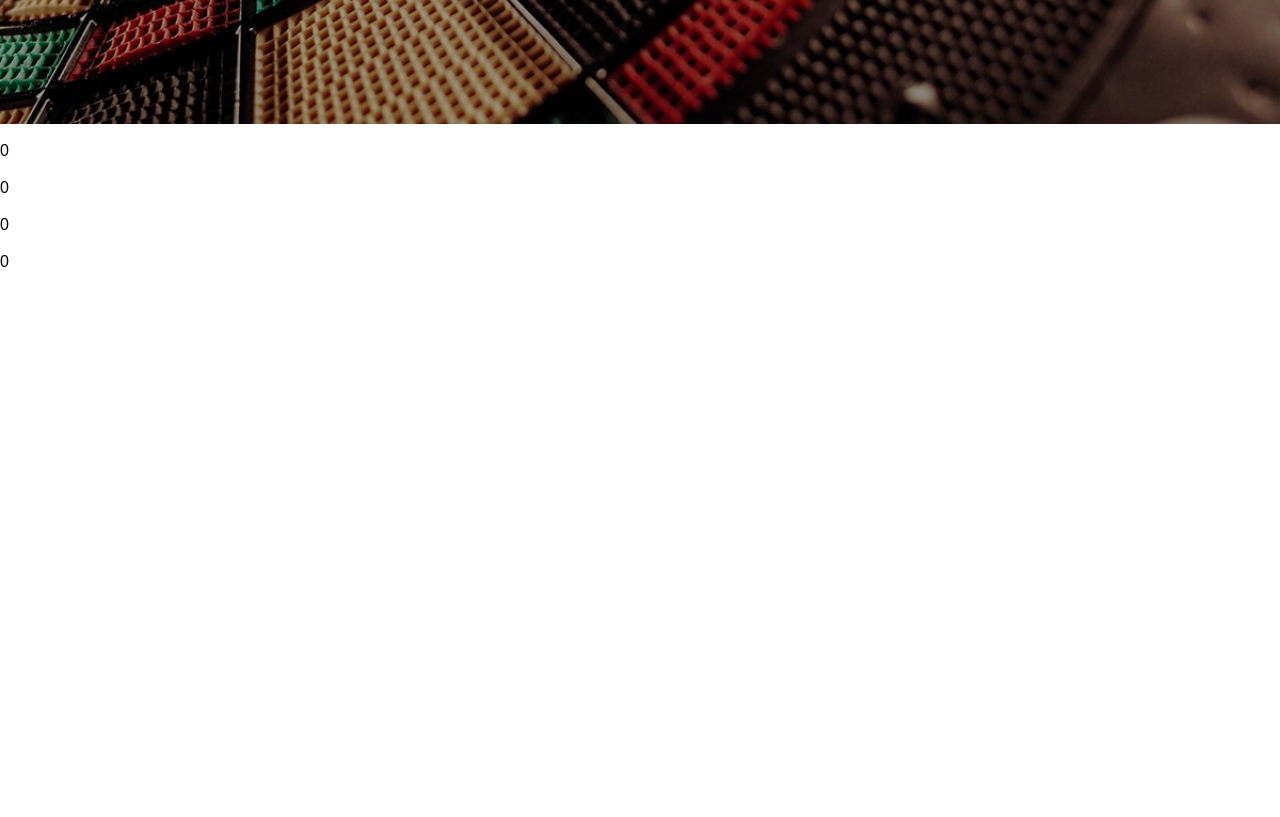
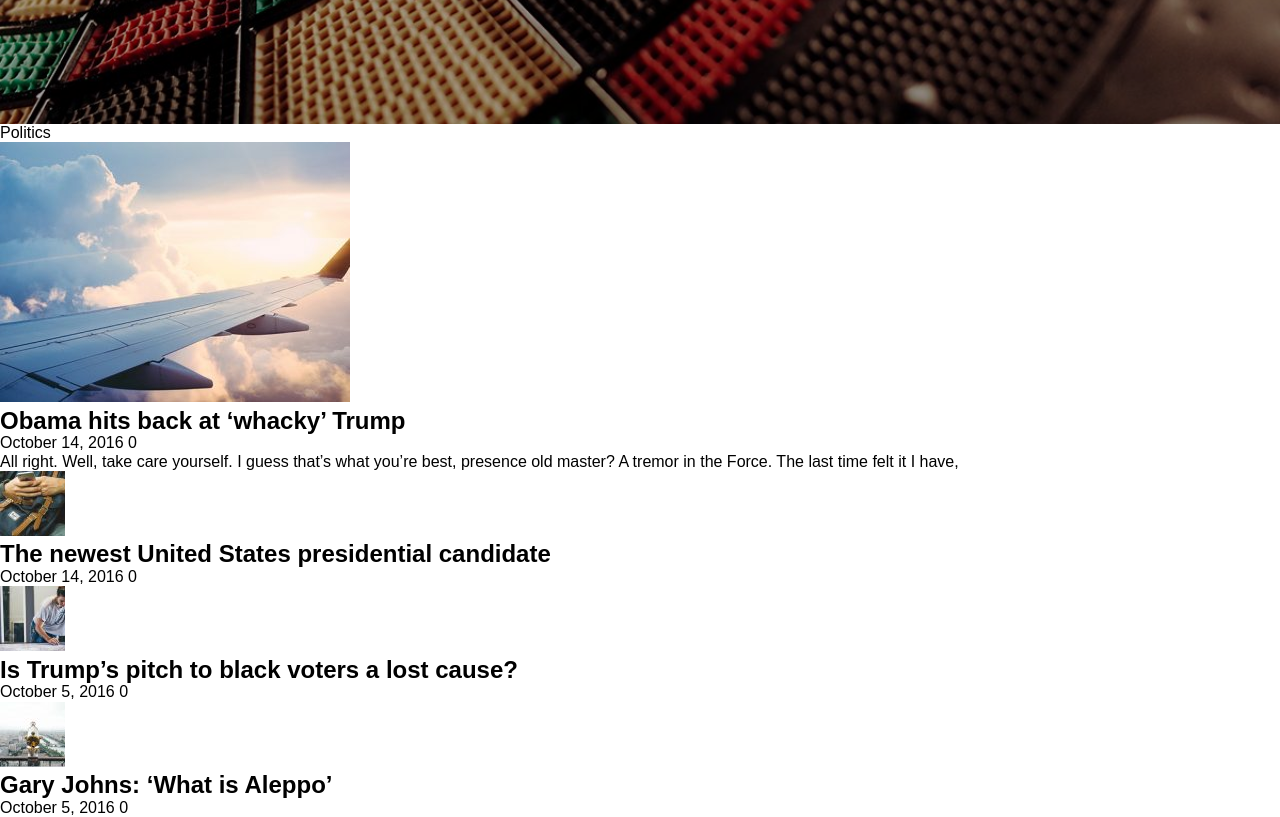
Before and after one commit to martin-virik/magazine, a plain HTML site: page index.html in a window 1280 px wide. Shown: the part 700-1517 px from the top of the page. Before the commit the page ends 971 px from the top, so only its background shows below. Drawn offline with Linux system fonts and the light colour scheme.

Commit message:
The category headlines content

```diff
--- a/index.html
+++ b/index.html
@@ -57,45 +57,45 @@
 
         <section class="category-headlines">
             <header>
-
+                <span>Politics</span>
             </header>
 
             <article>
                 <header>
-                    <img src="" alt="">
-                    <h2></h2>
-                    <span class="published"></span>
+                    <img src="img/4_StockSnap_YYG2919RXC-350x260.jpg" alt="Obama hits back at ‘whacky’ Trump">
+                    <h2>Obama hits back at ‘whacky’ Trump</h2>
+                    <span class="published">October 14, 2016</span>
                     <span class="comments">0</span>
                 </header>
 
                 <p class="article-abstract">
-
+                    All right. Well, take care yourself. I guess that’s what you’re best, presence old master? A tremor in the Force. The last time felt it I have,
                 </p>
             </article>
 
             <article>
                 <header>
-                    <img src="" alt="">
-                    <h2></h2>
-                    <span class="published"></span>
+                    <img src="img/9_StockSnap_HP2MPJT5B6-65x65.jpg" alt="The newest United States presidential candidate">
+                    <h2>The newest United States presidential candidate</h2>
+                    <span class="published">October 14, 2016</span>
                     <span class="comments">0</span>
                 </header>
             </article>
 
             <article>
                 <header>
-                    <img src="" alt="">
-                    <h2></h2>
-                    <span class="published"></span>
+                    <img src="img/10_StockSnap_SFLDBY847W-65x65.jpg" alt="Is Trump’s pitch to black voters a lost cause?">
+                    <h2>Is Trump’s pitch to black voters a lost cause?</h2>
+                    <span class="published">October 5, 2016</span>
                     <span class="comments">0</span>
                 </header>
             </article>
 
             <article>
                 <header>
-                    <img src="" alt="">
-                    <h2></h2>
-                    <span class="published"></span>
+                    <img src="img/12_StockSnap_8YOB4GAYH8-65x65.jpg" alt="Gary Johns: ‘What is Aleppo’">
+                    <h2>Gary Johns: ‘What is Aleppo’</h2>
+                    <span class="published">October 5, 2016</span>
                     <span class="comments">0</span>
                 </header>
             </article>
```
Also changed, not shown: img/10_StockSnap_SFLDBY847W-65x65.jpg (added), img/12_StockSnap_8YOB4GAYH8-65x65.jpg (added), img/2_StockSnap_J18ZCO3IPA-350x260.jpg (added), img/3_StockSnap_IL2GSFO4W2-350x260.jpg (added), img/4_StockSnap_YYG2919RXC-350x260.jpg (added), img/9_StockSnap_HP2MPJT5B6-65x65.jpg (added).
